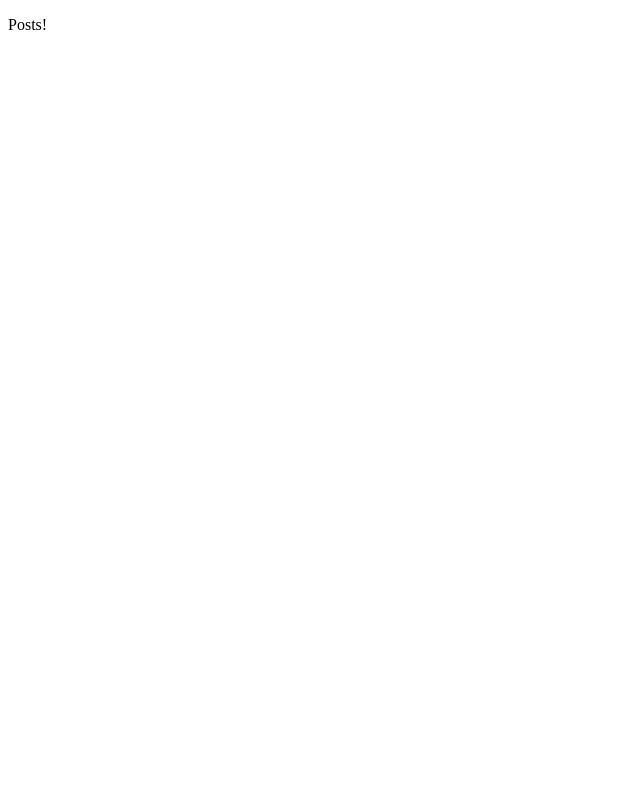
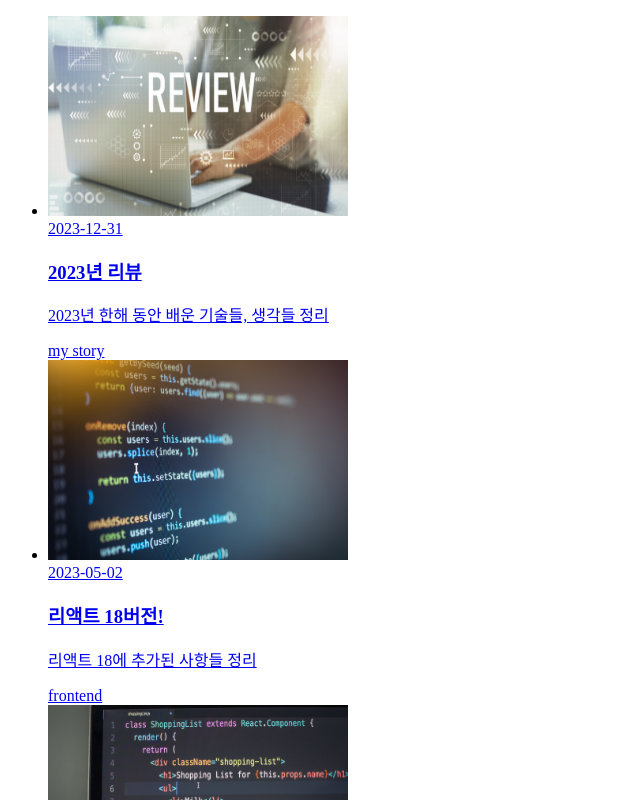
Before and after one commit to jinbaek78/nextjs-practice-blog-with-ellie, a Next.js app: page /posts in a window 1280 px wide. Shown: the top 800 px of the page, without its empty margins (0-640 px from the left). Built offline with nearby package versions, Linux system fonts and the light colour scheme.

Commit message:
feat: make post page filterable

```diff
--- a/src/app/globals.css
+++ b/src/app/globals.css
@@ -5,5 +5,5 @@
 html,
 body {
   height: 100vh;
-  overflow-y: auto;
+  /* overflow-y: auto; */
 }
--- a/src/app/posts/page.tsx
+++ b/src/app/posts/page.tsx
@@ -1,3 +1,8 @@
-export default function PostsPage() {
-  return <p>Posts!</p>;
+import Posts from '@/components/Posts';
+import { getAllPosts } from '@/service/posts';
+
+export default async function PostsPage() {
+  const posts = await getAllPosts();
+
+  return <Posts posts={posts} />;
 }
--- /dev/null
+++ b/src/components/Category.tsx
@@ -0,0 +1,49 @@
+'use client';
+
+import { Category } from './Posts';
+
+type Props = {
+  selected: Category;
+  onSelected: (selected: Category) => void;
+};
+export default function Category({ selected, onSelected }: Props) {
+  const handleClick = (e: React.MouseEvent<HTMLElement>) => {
+    const target = e.target as HTMLElement;
+    console.log(target.textContent);
+    if (target.textContent === 'Category' || target.textContent!.length > 10) {
+      return;
+    }
+
+    onSelected(target.textContent as Category);
+  };
+  const baseStyle = 'hover:text-sky-500';
+  const allPostStyle =
+    selected === 'All Posts' ? `${baseStyle} text-sky-500` : baseStyle;
+
+  const myStoryStlye =
+    selected === 'my story' ? `${baseStyle} text-sky-500` : baseStyle;
+
+  const frontendStyle =
+    selected === 'frontend' ? `${baseStyle} text-sky-500` : baseStyle;
+
+  const backendStyle =
+    selected === 'backend' ? `${baseStyle} text-sky-500` : baseStyle;
+
+  const javascriptStyle =
+    selected === 'javascript' ? `${baseStyle} text-sky-500` : baseStyle;
+
+  return (
+    <article onClick={handleClick}>
+      <h1 className="mb-2  font-bold text-xl border-b-2 border-b-sky-500">
+        Category
+      </h1>
+      <div className="text-center">
+        <h1 className={allPostStyle}>All Posts</h1>
+        <h4 className={myStoryStlye}>my story</h4>
+        <h4 className={frontendStyle}>frontend</h4>
+        <h4 className={backendStyle}>backend</h4>
+        <h4 className={javascriptStyle}>javascript</h4>
+      </div>
+    </article>
+  );
+}
--- /dev/null
+++ b/src/components/Posts.tsx
@@ -0,0 +1,36 @@
+'use client';
+
+import { Post } from '@/service/posts';
+import { useState } from 'react';
+import PostsGrid from './PostsGrid';
+import Category from './Category';
+
+type Props = {
+  posts: Post[];
+};
+
+export type Category =
+  | 'All Posts'
+  | 'my story'
+  | 'frontend'
+  | 'backend'
+  | 'javascript';
+
+export default function Posts({ posts }: Props) {
+  const [selected, setSelected] = useState<Category>('All Posts');
+  const filtered =
+    selected === 'All Posts'
+      ? posts
+      : posts.filter((post) => post.category === selected);
+
+  return (
+    <main className="flex gap-10">
+      <section className="grow">
+        <PostsGrid posts={filtered} />
+      </section>
+      <section className=" my-3 ">
+        <Category selected={selected} onSelected={setSelected} />
+      </section>
+    </main>
+  );
+}
```
